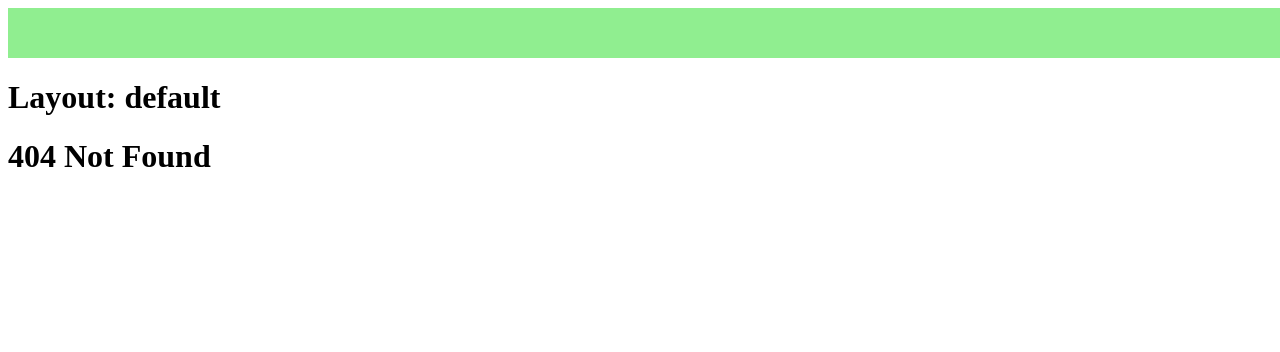
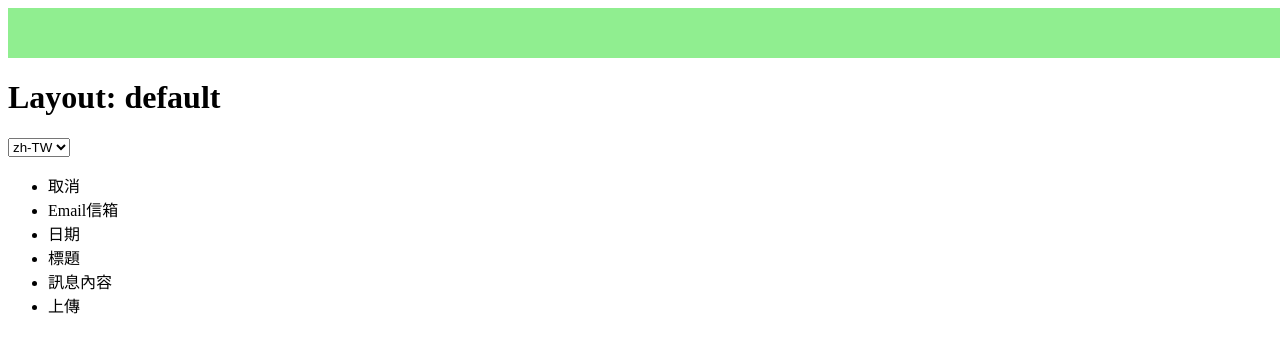
Before and after one commit to wen-3/nuxt_week4, a Nuxt app: page /test-language in a window 1280 px wide. Before the commit this address had no page. Shown: the top 352 px of the page. Built offline with nearby package versions, Linux system fonts and the light colour scheme; what v-calendar would draw is missing.

Commit message:
多國語系 i18n

```diff
--- /dev/null
+++ b/i18n/language/zh-TW.json
@@ -0,0 +1,8 @@
+{
+  "cancel": "取消",
+  "email": "Email信箱",
+  "date": "日期",
+  "subject": "標題",
+  "message": "訊息內容",
+  "upload": "上傳"
+}
--- a/nuxt.config.ts
+++ b/nuxt.config.ts
@@ -25,5 +25,28 @@ export default defineNuxtConfig({
       ],
     }
   },
-  modules: ["@pinia/nuxt"],
+  modules: ["@pinia/nuxt", "@nuxtjs/i18n"],
+  i18n: {
+    strategy: "no_prefix",   // 使用更改語系不要改網址的模式
+
+    locales: [              // 語系 json 名稱設定及載入
+      {
+        code: "zh-TW",
+        file: "zh-TW.json",
+      },
+      {
+        code: "en-US",
+        file: "en-US.json",
+      },
+      {
+        code: "ja-JP",
+        file: "ja-JP.json",
+      },
+    ],
+    langDir: "language",         // 放置語系檔案的資料夾名稱
+    defaultLocale: "zh-TW",      // 預設語系
+    detectBrowserLanguage: {
+      useCookie: true,           // 啟用 cookie 紀錄語系
+    },
+  },
 })
--- a/package.json
+++ b/package.json
@@ -10,6 +10,7 @@
     "postinstall": "nuxt prepare"
   },
   "dependencies": {
+    "@nuxtjs/i18n": "^9.1.0",
     "@pinia/nuxt": "^0.8.0",
     "@popperjs/core": "^2.11.8",
     "axios": "^1.7.7",
--- /dev/null
+++ b/pages/test-language.vue
@@ -0,0 +1,26 @@
+<script setup>
+const { locale, setLocaleCookie } = useI18n();
+watch(locale, (newLocale) => {
+  setLocaleCookie(newLocale);
+});
+
+</script>
+
+<template>
+  <div id="app">
+    <select v-model="locale">
+      <option value="zh-TW">zh-TW</option>
+      <option value="en-US">en-US</option>
+      <option value="ja-JP">ja-JP</option>
+    </select>
+
+    <ul>
+      <li>{{ $t('cancel') }}</li>
+      <li>{{ $t('email') }}</li>
+      <li>{{ $t('date') }}</li>
+      <li>{{ $t('subject') }}</li>
+      <li>{{ $t('message') }}</li>
+      <li>{{ $t('upload') }}</li>
+    </ul>
+  </div>
+</template>
```
Also changed, not shown: i18n/language/en-US.json (added, +8 -0 lines), i18n/language/ja-JP.json (added, +8 -0 lines), 1 other file (tests, documents, lock files or other folders).
